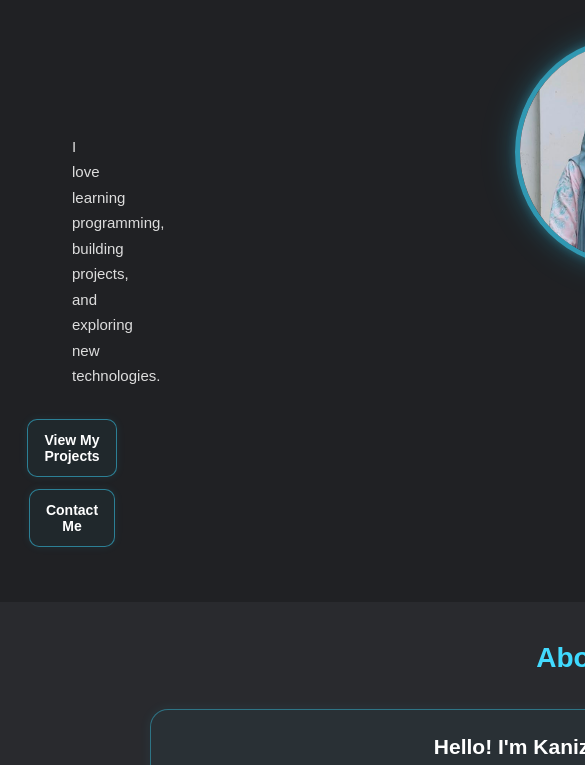
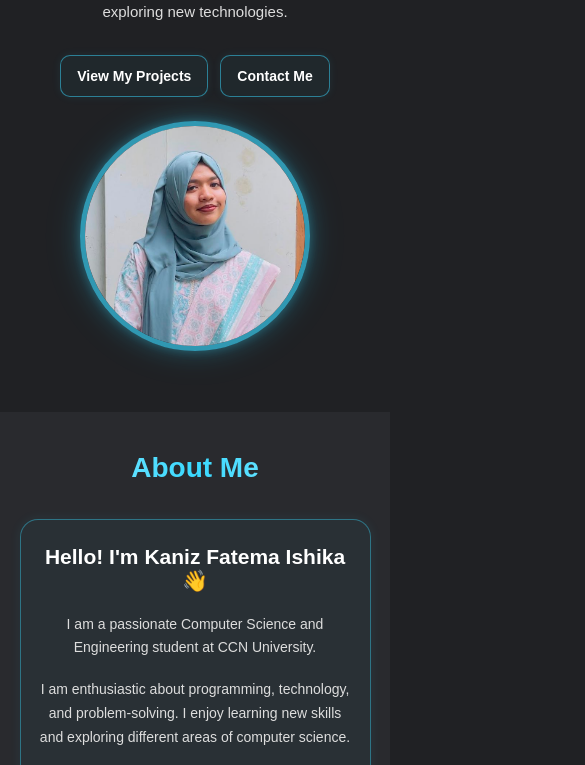
Before and after one commit to ishika405/ishika-s-portfolio, a plain HTML site: page index.html in a window 390 px wide. Shown: the part 368-1133 px from the top of the page, 585 px wide, since content can reach past the window. Drawn offline with Linux system fonts and the light colour scheme.

Commit message:
Add files via upload

```diff
--- a/index.html
+++ b/index.html
@@ -2,7 +2,7 @@
 <html lang="en">
 <head>
     <meta charset="UTF-8">
-   <meta name="viewport" content="width=1200">
+   <meta name="viewport" content="width=device-width, initial-scale=1.0">
     <title>Kaniz Fatema Ishika | Portfolio</title>
     <link rel="stylesheet" href="style.css">
 </head>
@@ -154,3 +154,6 @@
 
 </body>
 </html>
+<script src="script.js"></script>
+</body>
+</html>
--- a/script.js
+++ b/script.js
@@ -0,0 +1,62 @@
+document.addEventListener("DOMContentLoaded", function () {
+
+    const elements = document.querySelectorAll(
+        ".hero-text > *, " +
+        "section h2, " +
+        ".about-content > *, " +
+        ".education-card, " +
+        ".skill, " +
+        ".project-card, " +
+        ".interest-card, " +
+        "#contact > p, " +
+        ".contact-btn, " +
+        "footer p"
+    );
+
+    const observer = new IntersectionObserver(
+        function (entries) {
+
+            entries.forEach(function (entry) {
+
+                if (entry.isIntersecting) {
+
+                    entry.target.classList.add("is-visible");
+
+                    observer.unobserve(entry.target);
+
+                }
+
+            });
+
+        },
+        {
+            threshold: 0.1
+        }
+    );
+
+    elements.forEach(function (element) {
+
+        element.classList.add("scroll-reveal");
+
+        const parent = element.parentElement;
+
+        if (
+            parent.classList.contains("education-container") ||
+            parent.classList.contains("projects-container") ||
+            parent.classList.contains("skills-container") ||
+            parent.classList.contains("interests-container") ||
+            parent.classList.contains("contact-links")
+        ) {
+
+            const position = Array.from(parent.children)
+                .indexOf(element);
+
+            element.style.transitionDelay =
+                (position * 0.15) + "s";
+        }
+
+        observer.observe(element);
+
+    });
+
+});
--- a/style.css
+++ b/style.css
@@ -741,34 +741,6 @@ footer {
         font-size: 14px;
     }
 }
-/* DESKTOP VIEW ON MOBILE */
-
-@media (max-width: 600px) {
-    body {
-        min-width: 1200px;
-        overflow-x: auto;
-    }
-
-    nav {
-        flex-wrap: nowrap;
-        justify-content: space-between;
-    }
-
-    nav ul {
-        flex-wrap: nowrap;
-        gap: 22px;
-    }
-
-    .hero {
-        flex-direction: row;
-        min-height: 90vh;
-    }
-
-    .education-container,
-    .projects-container {
-        grid-template-columns: repeat(3, minmax(0, 1fr));
-    }
-}
 
 /* RESTORE ANIMATIONS */
 
@@ -844,3 +816,58 @@ section h2 {
 
     animation: floating 4s ease-in-out infinite;
 }
+/* ===== ISHIKA PORTFOLIO SCROLL ANIMATION ===== */
+
+.scroll-reveal {
+    opacity: 0;
+    transform: translateY(45px);
+    transition: opacity 0.9s ease,
+                transform 0.9s ease;
+}
+
+.scroll-reveal.is-visible {
+    opacity: 1;
+    transform: translateY(0);
+}
+
+/* Mobile */
+@media (max-width: 600px) {
+    .scroll-reveal {
+        transform: translateY(30px);
+    }
+}
+
+/* Accessibility */
+@media (prefers-reduced-motion: reduce) {
+    .scroll-reveal {
+        opacity: 1;
+        transform: none;
+        transition: none;
+    }
+}
+/* ===== SCROLL REVEAL ANIMATION ===== */
+
+.scroll-reveal {
+    opacity: 0;
+    transform: translateY(45px);
+    transition: opacity 1s ease, transform 1s ease;
+}
+
+.scroll-reveal.is-visible {
+    opacity: 1;
+    transform: translateY(0);
+}
+
+@media (max-width: 600px) {
+    .scroll-reveal {
+        transform: translateY(30px);
+    }
+}
+
+@media (prefers-reduced-motion: reduce) {
+    .scroll-reveal {
+        opacity: 1;
+        transform: none;
+        transition: none;
+    }
+}
```
